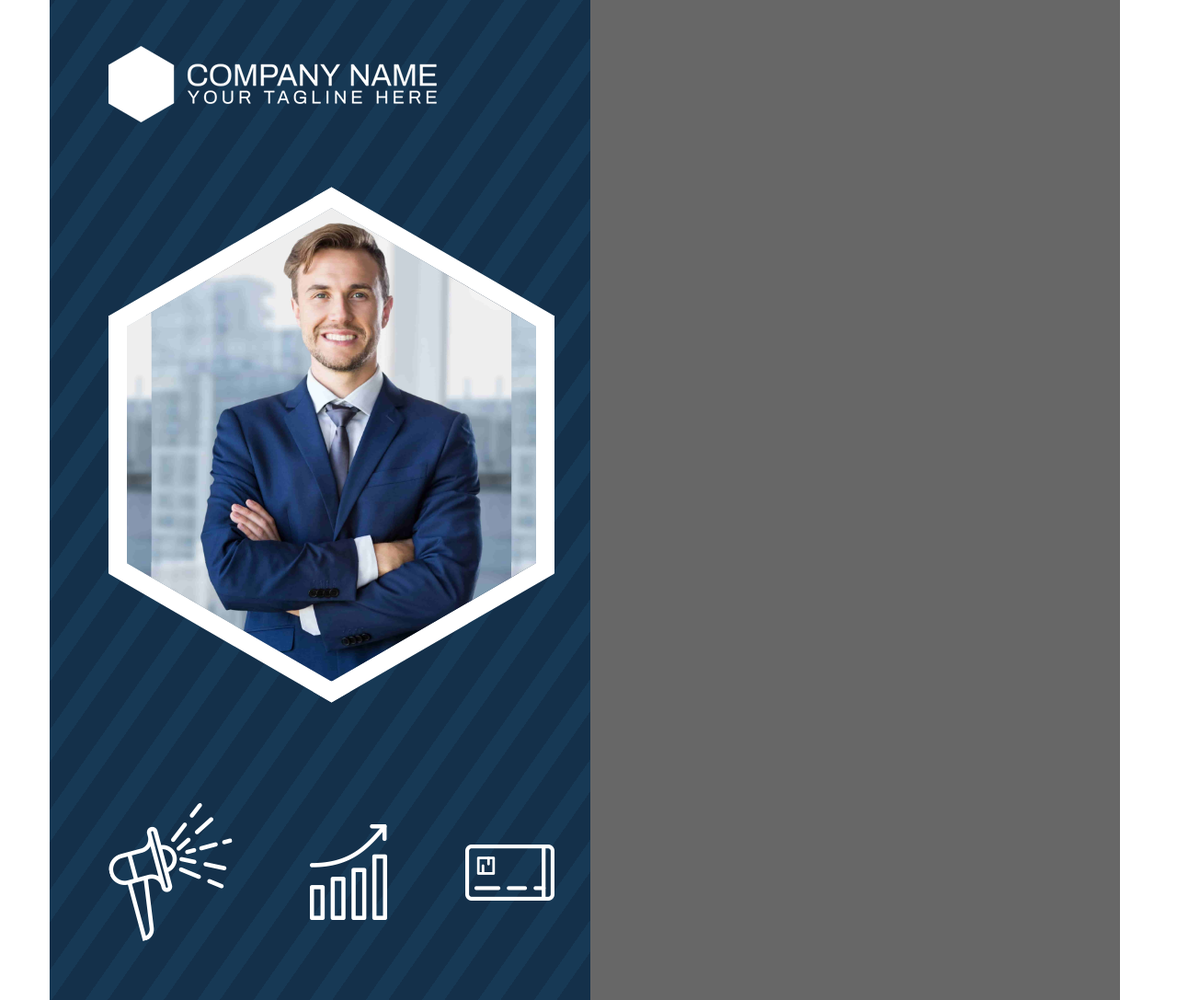
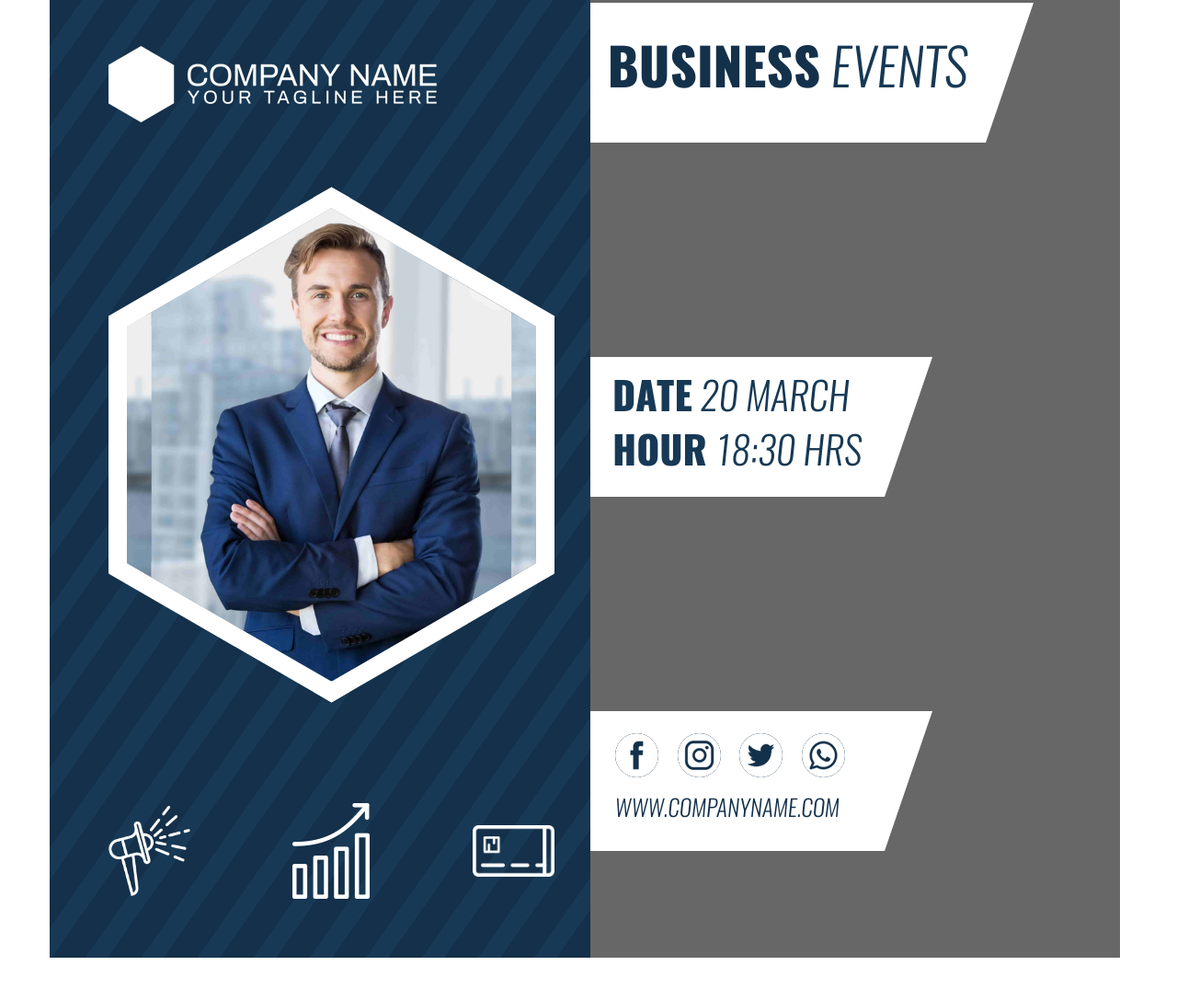
Before and after one commit to oleynikyurij/MaxieMind, a plain HTML site: page index.html in a window 1280 px wide. Shown: the part 2564-3651 px from the top of the page at 92% size. After the commit the page ends 3605 px from the top, so only its background shows below. Drawn offline with Linux system fonts and the light colour scheme.

Commit message:
post4 hover

```diff
--- a/index.html
+++ b/index.html
@@ -178,7 +178,48 @@
 											</div>
 
 									</div>
-									<div class="right-side"></div>
+									<div class="right-side">
+										<div class="item">
+											<p class="title"><span>BUSINESS</span> EVENTS</p>
+										</div>
+										<div class="item">
+											<div>
+												<p class="date"><span>DATE</span> 20 MARCH</p>
+												<p class="date"><span>HOUR</span> 18:30 HRS</p>
+											</div>
+										</div>
+										<div class="item">
+												<div class="social">
+														<nav>
+																<a href="#" class="social__link"
+																		><img
+																				src="img/social-icons/fb.png"
+																				alt="fb"
+																		/>
+																</a>
+																<a href="#" class="social__link"
+																		><img
+																				src="img/social-icons/inst.png"
+																				alt="inst"
+																/></a>
+																<a href="#" class="social__link"
+																		><img
+																				src="img/social-icons/tw.png"
+																				alt="tw"
+																/></a>
+																<a href="#" class="social__link"
+																		><img
+																				src="img/social-icons/wa.png"
+																				alt="wa"
+																/></a>
+														</nav>
+														<a href="#" class="link"
+																>WWW.COMPANYNAME.COM</a
+														>
+													</div>
+												</div>
+										</div>
+									</div>
 
 
 								</section>
--- a/scss/main.scss
+++ b/scss/main.scss
@@ -679,7 +679,6 @@ body {
             #173955 50px
         );
         padding: 164px 39px 64px 64px;
-
     }
     .logo {
         margin-bottom: 210px;
@@ -714,16 +713,16 @@ body {
             left: 51.03px;
         }
 
-
         .hexTop:after,
         .hexBottom:after {
-				content: "";
+            content: '';
             position: absolute;
-				width: 445.0000px;
+            width: 445px;
             height: 256.9208697893835px;
-				-webkit-transform:  rotate(45deg) scaleY(1.7321) translateY(-128.4604px);
-				-ms-transform:      rotate(45deg) scaleY(1.7321) translateY(-128.4604px);
-				transform:          rotate(45deg) scaleY(1.7321) translateY(-128.4604px);
+            -webkit-transform: rotate(45deg) scaleY(1.7321)
+                translateY(-128.4604px);
+            -ms-transform: rotate(45deg) scaleY(1.7321) translateY(-128.4604px);
+            transform: rotate(45deg) scaleY(1.7321) translateY(-128.4604px);
             -webkit-transform-origin: 0 0;
             -ms-transform-origin: 0 0;
             transform-origin: 0 0;
@@ -751,11 +750,11 @@ body {
         }
 
         .hexagon:after {
-				content: "";
+            content: '';
             position: absolute;
-				top: 11.5470px;
+            top: 11.547px;
             left: 0;
-				width: 445.0000px;
+            width: 445px;
             height: 256.9209px;
             z-index: 2;
             background: inherit;
@@ -765,11 +764,80 @@ body {
         display: flex;
         justify-content: space-between;
         align-items: center;
-
+        div {
+            max-width: 89px;
+        }
     }
     .right-side {
         flex: 0 0 50%;
         background-color: #676767;
+        display: flex;
+        flex-direction: column;
+        justify-content: space-around;
+    }
+    .item {
+        height: 152px;
+        display: flex;
+        justify-content: center;
+        align-items: center;
+        width: 430px;
+        background: #fff;
+        position: relative;
+        z-index: 1;
+        color: #173955;
+        font-family: 'Oswald - Extra Light';
+        text-transform: uppercase;
+        & + .item {
+            width: 320px;
+        }
+        .title {
+            font-size: 56px;
+            span {
+                font-family: 'Oswald - Heavy';
+                color: #14314b;
+            }
+        }
+        .date {
+            font-size: 42px;
+            span {
+                font-family: 'Oswald - Heavy';
+            }
+        }
+        nav {
+            margin-bottom: 15px;
 				}
 
+        .social__link img {
+            background-color: #14314b;
+            border-radius: 50%;
+						margin-right: 15px;
+						transition: all 0.4s ease-in;
 				}
+				.social__link:hover img {
+					transform: scale(1.2);
+				}
+
+        .link {
+            color: #14314b;
+            font-family: 'Oswald - Extra Light';
+						font-size: 25px;
+						transition: all 0.4s ease-in;
+						&:hover {
+							color: #0a1118;
+							font-size: 27px;
+						}
+        }
+    }
+    .item:after {
+        position: absolute;
+        display: block;
+        content: '';
+        width: 0;
+        height: 0;
+        top: 0;
+        right: -52px;
+        border-left: 0px solid transparent;
+        border-right: 52px solid transparent;
+        border-top: 152px solid #fff;
+    }
+}
```
Also changed, not shown: css/main.css. Lines whose indentation alone changed are shown as unchanged.
